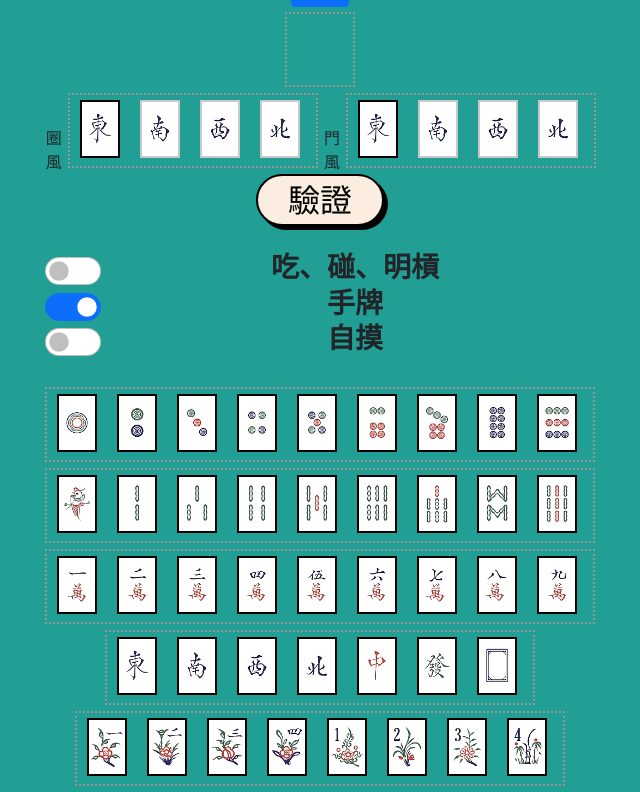
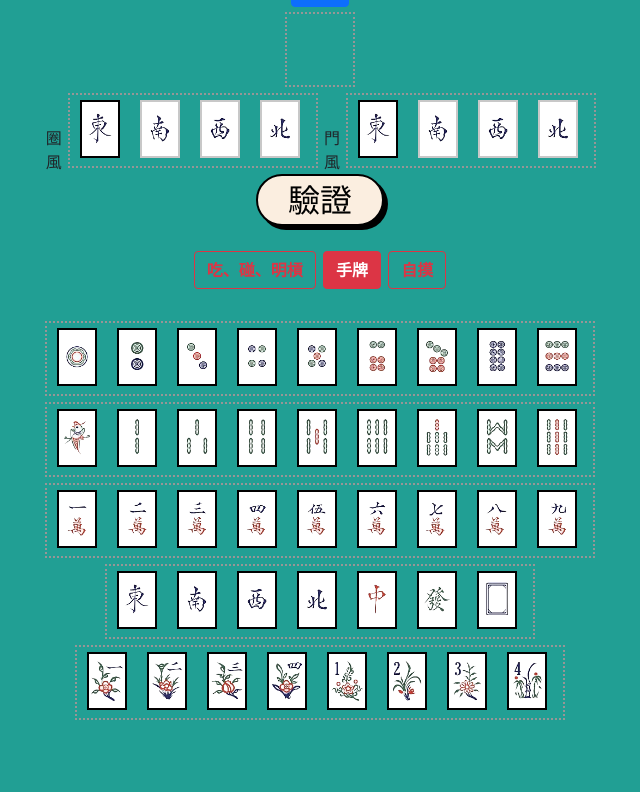
Before and after one commit to langley228/aien16-mahjong-ui, a Flask app: page /ans in a window 1280 px wide. Shown: the part 406-1198 px from the top of the page, without its empty margins (320-960 px from the left). After the commit the page ends 1126 px from the top, so only its background shows below. Run offline with Flask 2, Linux system fonts and the light colour scheme.

Commit message:
menu update

```diff
--- a/mahjong/templates/ans.html
+++ b/mahjong/templates/ans.html
@@ -62,20 +62,14 @@
 <br>
   <div id="divSelTile" class="container">
     <!--  取消單擊選牌改用拖曳 display: none; -->
-    <div>
+    <div >
       <h3>
-        <div class="form-check form-switch">
-          <input class="form-check-input" type="radio" id="radio0" name="radioSel" value="0" data-group="outgroup">
-          <label class="form-check-label" for="radio0"><b>吃、碰、明槓</b></label>
-        </div>
-        <div class="form-check form-switch">
-          <input class="form-check-input" type="radio" id="radio1" name="radioSel" value="1" data-group="ingroup" checked>
-          <label class="form-check-label" for="radio1"><b>手牌</b></label>
-        </div>
-        <div class="form-check form-switch">
-          <input class="form-check-input" type="radio" id="radio2" name="radioSel" value="2" data-group="lastgroup">
-          <label class="form-check-label selfDrawnChk" for="radio2"><b>自摸</b></label>
-        </div>
+          <input class="btn-check" type="radio" id="radio0" name="radioSel" value="0" data-group="outgroup">
+          <label class="btn btn-outline-danger" for="radio0"><b>吃、碰、明槓</b></label>
+          <input class="btn-check" type="radio" id="radio1" name="radioSel" value="1" data-group="ingroup" checked>
+          <label class="btn btn-outline-danger" for="radio1"><b>手牌</b></label>
+          <input class="btn-check" type="radio" id="radio2" name="radioSel" value="2" data-group="lastgroup">
+          <label class="btn btn-outline-danger selfDrawnChk" for="radio2"><b>自摸</b></label>
       </h3>
     </div>
     <br />
@@ -233,6 +227,7 @@
 
     $('.dragSource .tile-div:not(.wind)').attr('draggable', 'true').attr('ondragstart', 'dragStart(event)').children('.tile').attr('draggable', 'false');
 
+
     $('#prevailing img').attr('draggable', 'false').attr('ondragstart',"return false;");
     $('#dealer img').attr('draggable', 'false').attr('ondragstart',"return false;");
 
@@ -271,6 +266,7 @@
       return false
     }
   </script>
+
   <script>
     $(".button-54").click(function () {
       let $btn = $(this);
```
